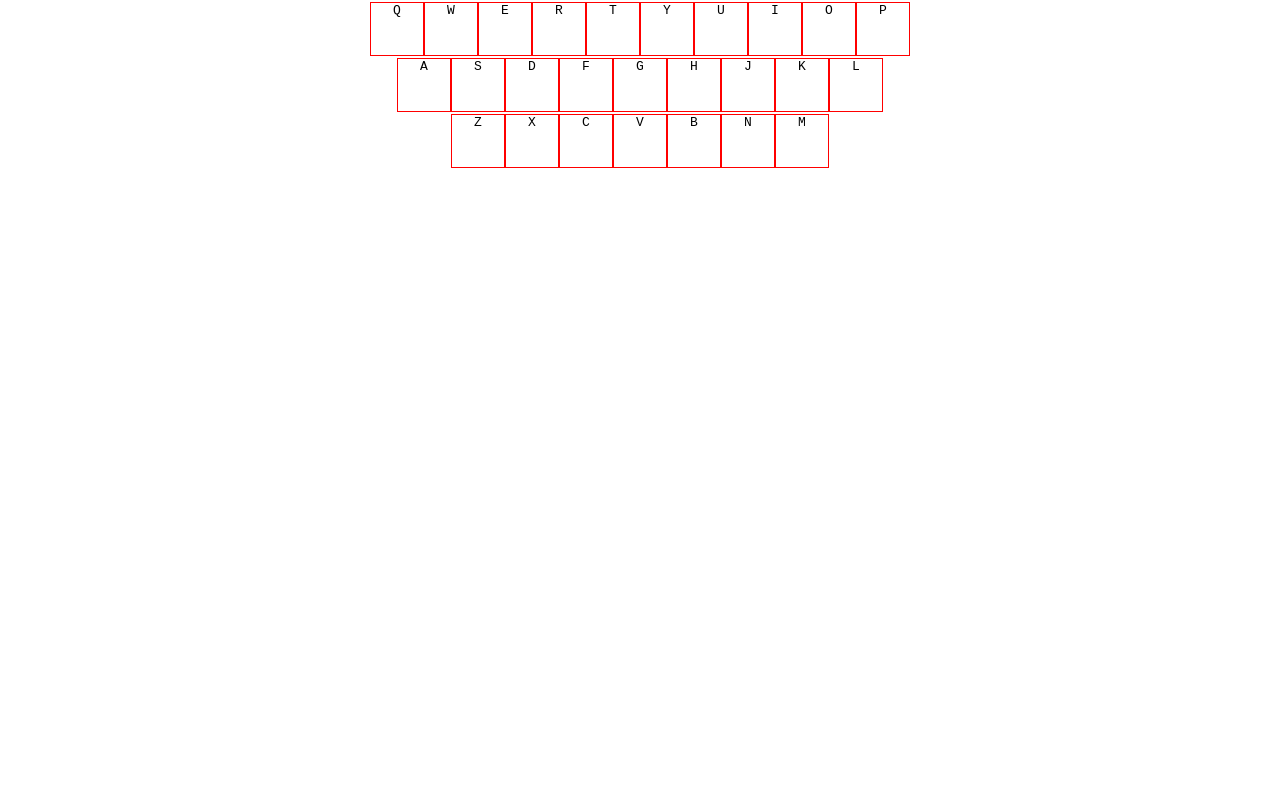
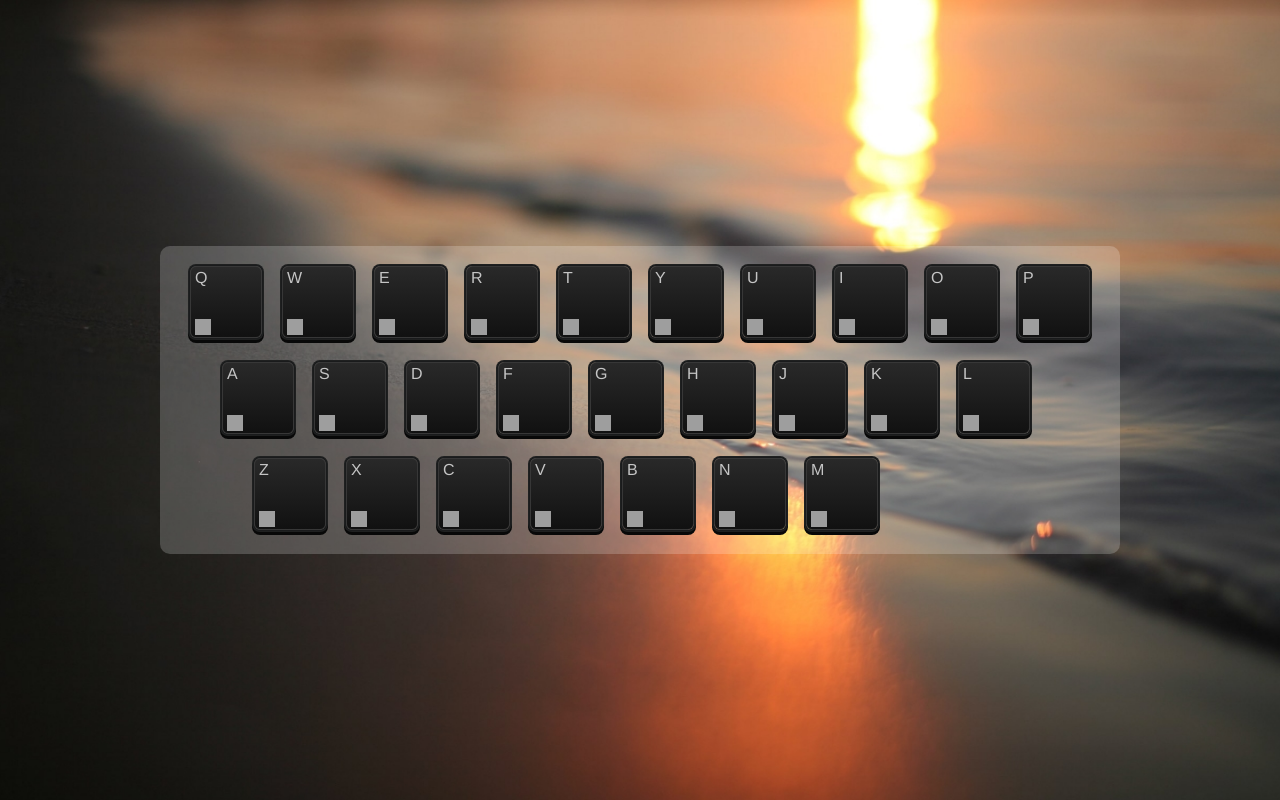
Before and after one commit to more-ka/nav, a plain HTML site: page index.html in a window 1280 px wide. Drawn offline with Linux system fonts and the light colour scheme; grey boxes are pictures that could not be loaded.

Commit message:
Add files via upload

```diff
--- a/index.html
+++ b/index.html
@@ -1,5 +1,5 @@
 <!DOCTYPE html>
-<html lang="zh-hans">
+<html lang="zh-Hans">
 <head>
 	<meta charset="UTF-8">
 	<title>我的导航</title>
@@ -8,78 +8,114 @@
 <body>
 	<header></header>
 	<main>
-        <div class='wrapper' id='mainxxx'>
+		<div class="wrapper" id="main">
 
 		</div>
 	</main>
-    <footer>
+	<footer></footer>
+	<script>
+		// 1. 初始化数据
+		var hashA = init()
+		var keys = hashA['keys']
+		var hash = hashA['hash']
 
-    </footer>
-    <script>
-        keys = {
-            0:['q','w','e','r','t','y','u','i','o','p'],
-            1:['a','s','d','f','g','h','j','k','l'],
-            2:['z','x','c','v','b','n','m'],
-            length: 3
+		// 2. 生成键盘
+		// 遍历 keys，生成 kbd 标签
+		generateKeyboard(keys, hash)
+
+		// 3. 监听用户动作
+		listenToUser(hash)
+
+		// 下面是工具函数
+		function getFromLocalStorage(name){
+			return JSON.parse(localStorage.getItem(name) || 'null')
 		}
-        hash = {
-            q: 'qq.com',
-            w: 'weibo.com',
-            e: 'ele.me',
-            r: 'renren.com',
-            t: 'taobao.com',
-            y: 'youku.com',
-            u: 'uc.com',
-            i: 'iqiyi.com',
-            o: 'opera.com',
-            p: 'php.com',
-            a: 'alibaba.com',
-            s: 'sohoo.com',
-            j: 'jirengu.com',
-            z: 'zhihu.com',
-            b: 'bilibili.com',
-            x: 'xdml.com',
-            m: 'meituan.com',
-        }
-        // 取出 localStorage 中的 zzz 对应的hash
-        hashInlocalStorage = JSON.parse(localStorage.getItem('zzz') || 'null')         //遍历keys,生成 kbd 标签
-        if(hashInlocalStorage){
-            hash = hashInlocalStorage
-        }
-        index = 0
-        while(index<keys['length']){ //0 1 2
-            div1xxx = document.createElement('div')
-            mainxxx.appendChild(div1xxx) //循环三次插入三排div
-            row = keys[index] // 第一个数组 第二个数组 第三个数组
-            /*console.log(row)  打印*/
-            index2 = 0
-            while(index2< row['length']){ // 0-9 0-8 0-6
-                kbdxxx = document.createElement('kbd')
-                kbdxxx.textContent = row[index2] /*z里面的文本内容为hi*/
-                buttonX = document.createElement('button')
-                buttonX.textContent = '编辑'
-                buttonX.id = row[index2]
-                buttonX.onclick = function(xzkjcnxlkcjlk){
-                    key = xzkjcnxlkcjlk['target']['id']  //获得当前点击按键
-                    x = prompt('给我一个网址') //输入框
-                    hash[key] = x //hash变更
-                    localStorage.setItem('zzz',JSON.stringify(hash))
-                    console.log(hash)
-
-                }
-                kbdxxx.appendChild(buttonX)
-                div1xxx.appendChild(kbdxxx)
-                index2 = index2 + 1
+		function tag(tagName){
+			return document.createElement(tagName)
 		}
 
-            index = index + 1
+		function createSpan(textContent){
+			var span = tag('span')
+			span.textContent = textContent
+			span.className = "text"
+			return span
 		}
-
+		function createButton(id){
+			var button = tag('button')
+			button.textContent = '编辑'
+			button.id = id
+			button.onclick = function(xzkjcnxlkcjlk){
+				// xzkjcnxlkcjlk['target'] 就是用户点击的元素
+				var button2 = xzkjcnxlkcjlk['target']
+				var img2 = button2.previousSibling
+				var key = button2['id'] // q w e r t
+				var x = prompt('给我一个网址') // qq.com
+				hash[key] = x  // hash 变更
+				img2.src = 'http://'+x + '/favicon.ico'
+				img2.onerror = function(xxx){
+					xxx.target.src = '//i.loli.net/2017/11/10/5a05afbc5e183.png'
+				}
+				localStorage.setItem('zzz', JSON.stringify(hash))
+			}
+			return button
+		}
+		function createImage(domain){
+			var img = tag('img')
+			if(domain){
+				img.src = 'http://'+ domain + '/favicon.ico'
+			}else{
+				img.src = '//i.loli.net/2017/11/10/5a05afbc5e183.png'
+			}
+			img.onerror = function(xxx){
+				xxx.target.src = '//i.loli.net/2017/11/10/5a05afbc5e183.png'
+			}
+			return img
+		}
+		function init(){
+			var keys = {
+				'0': {0:'q',1:'w',2:'e',3:'r',4:'t',5:'y',6:'u',7:'i',8:'o',9:'p',length:10},
+				'1': {0:'a',1:'s',2:'d',3:'f',4:'g',5:'h',6:'j',7:'k',8:'l',length:9},
+				'2': {0:'z',1:'x',2:'c',3:'v',4:'b',5:'n',6:'m',length:7},
+				'length': 3
+			}
+			var hash = {'q': 'qq.com', 'w': 'weibo.com', 'e': 'ele.me', 'r': 'renren.com', 't': 'tianya.com', 'y': 'youtube.com', 'u': 'uc.com' , 'i': 'iqiyi.com', 'o': 'opera.com', 'p': undefined, 'a': 'acfun.tv', 's': 'sohu.com', 'z': 'zhihu.com', 'm': 'www.mcdonalds.com.cn'
+			}
+			// 取出 localStorage 中的 zzz 对应的 hash
+			var hashInLocalStorage = getFromLocalStorage('zzz')
+			if(hashInLocalStorage){
+				hash = hashInLocalStorage
+			}
+			return {
+				"keys": keys,
+				"hash": hash
+			}
+		}
+		function generateKeyboard(keys, hash){
+			for(var index=0; index< keys['length']; index = index+1 ){
+				var div = tag('div')
+				div.className = 'row'
+				main.appendChild(div)
+			var row = keys[index]  // 第一个数组  第二个数组  第三个数组
+			for(var index2 =0;index2< row['length']; index2 = index2 + 1){
+				var span = createSpan(row[index2])
+				var button = createButton(row[index2])
+				var img = createImage(hash[row[index2]])
+				var kbd = tag('kbd')
+				kbd.className = 'key'
+				kbd.appendChild(span)
+				kbd.appendChild(img)
+				kbd.appendChild(button)
+				div.appendChild(kbd)
+			}
+		}
+	}
+	function listenToUser(hash){
 		document.onkeypress = function(xzkjcnxlkcjlk){
-            key = xzkjcnxlkcjlk['key']
-            website = hash[key]
+				var key = xzkjcnxlkcjlk['key'] // q w e
+				var website = hash[key]
 				//location.href = 'http://'+website
 				window.open('http://'+website, '_blank')
+			}
 		}
 	</script>
 </body>
--- a/style.css
+++ b/style.css
@@ -1,6 +1,6 @@
 *{margin: 0;padding: 0}
 a{text-decoration: none;}  /*去除a标签文本装饰*/
-kbd{border: 1px solid red;width: 4em; height: 4em;
+kbd{width: 50px; height: 40px;
     display: inline-block; /*kbd是内联元素,无法设置宽高*/
     text-transform: uppercase;/*小写字母变大写*/
     position: relative;
@@ -14,13 +14,41 @@ kbd > button{
 kbd:hover > button{
     display: inline-block;
 }
-main{text-align: center;}
-#mainxxx{
+body{
+    background: red url(./wall.jpg) no-repeat center center;
+    background-size: cover;
+}
+main{text-align: center;
+    display: flex;            /*绝对居中*/
+    justify-content: center;  /*绝对居中*/
+    align-items: center;      /*绝对居中*/
+    height: 100vh;
+}
+#main{
     display: inline-block;  /*d:ib+父元素tac元素 居中*/
 }
-#mainxxx > diva:nth-child(2){
-    margin-left: 2em;
+#main > div:nth-child(2){margin-left: -8px;}
+#main > div:nth-child(3){margin-left: -128px;}
+.wrapper{background: rgba(255,255,255,0.2);
+    border-radius: 10px;
 }
-#mainxxx > diva:nth-child(3){
-    margin-left: 4em;
+
+.key{
+    width: 70px;height: 70px;background: linear-gradient(to bottom,#292929 0%,#111111 100%);border: 1px solid #373737;
+    color: #C5C5C5;border-radius: 6px;box-shadow: 0 0 0 1px #1A1B1C,0 0 0 2PX #1F2020,0 3px 0 2PX #080808;
+    position: relative;
+    font-size: 16px; font-family: Helvetica;}
+.row{margin: 20px;}
+.row .key{margin:0 10px;}
+.key img{
+    width: 16px;
+    height: 16px;
+    position: absolute;
+    left: 4px;
+    bottom: 2px;
 }
+.key .text{
+    position: absolute;
+    left: 4px;
+    top: 2px;
+}
```
Also changed, not shown: wall.jpg (added). Lines whose indentation alone changed are shown as unchanged.
